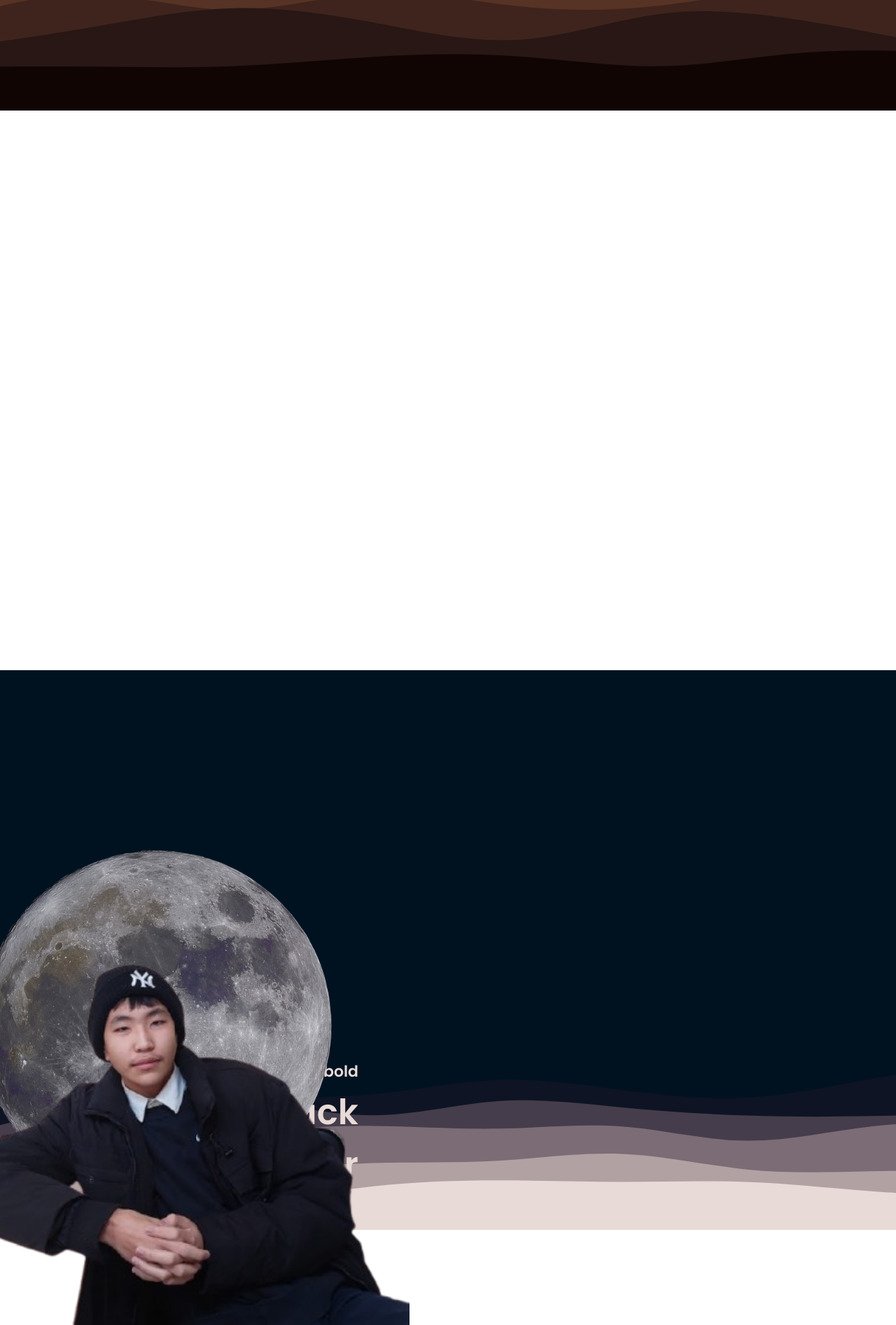
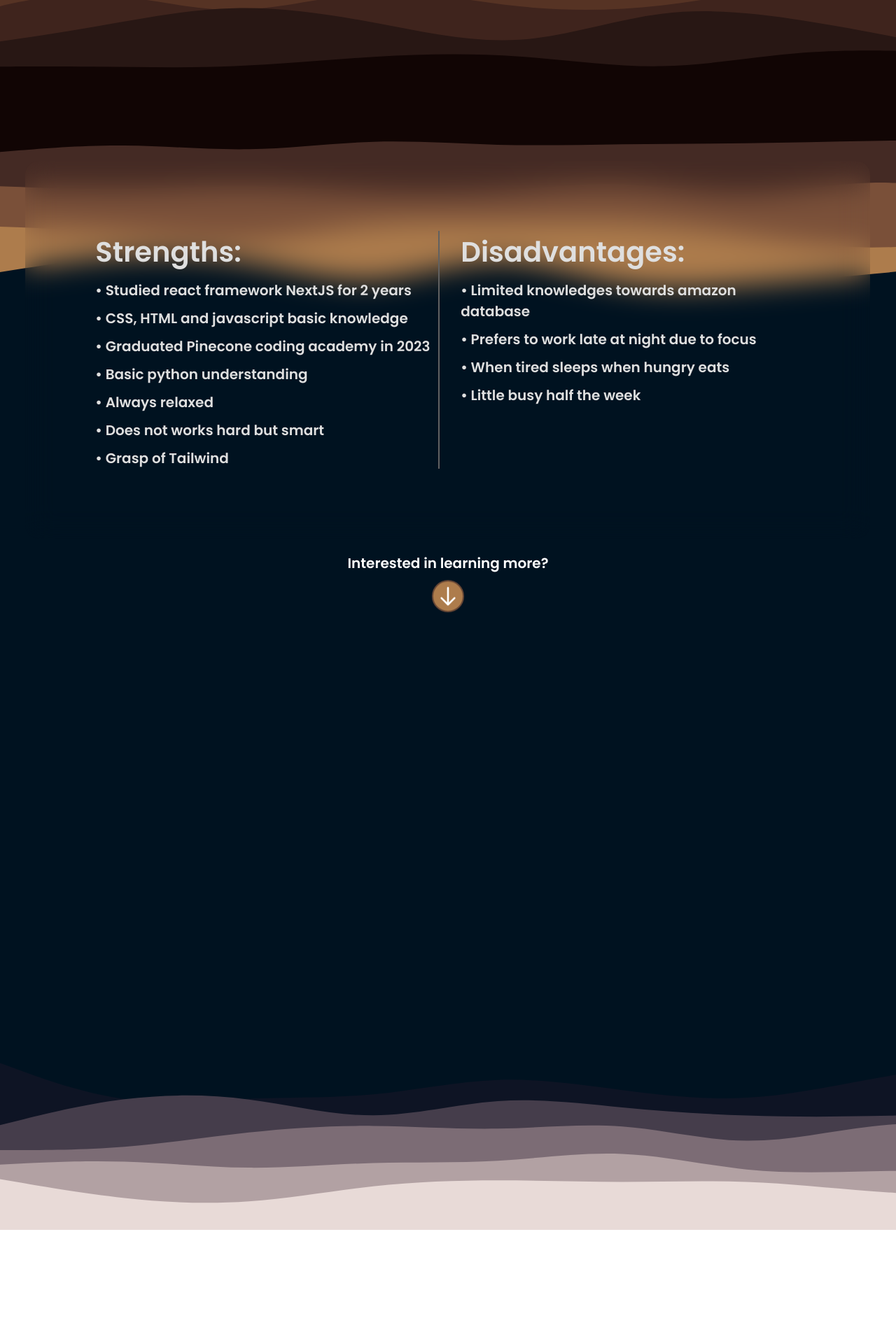
Before and after one commit to simp6969/portfolio, a Next.js app: page / in a window 1280 px wide. Shown: the part 642-2536 px from the top of the page at 70% size. After the commit the page ends 2400 px from the top, so only its background shows below. Built offline with nearby package versions, Linux system fonts and the light colour scheme.

Commit message:
page 2 and 3 improved a little

```diff
--- a/app/globals.css
+++ b/app/globals.css
@@ -95,7 +95,6 @@ h1 {
   display: flex !important;
   background-color: #0e1424;
   color: #e8dad7;
-  gap: 10%;
   background-image: url("../public/bg-desktop.svg");
   background-repeat: no-repeat;
   background-size: cover;
@@ -220,3 +219,40 @@ h1 {
     transform: rotate(-360deg) translateX(8px) rotate(360deg);
   }
 }
+
+.page2 {
+  background-image: url("../public/page2.svg");
+  height: 100vh;
+  width: 100vw;
+  background-repeat: no-repeat;
+  background-size: cover;
+  display: flex;
+  justify-content: center;
+  align-items: center;
+  color: rgb(223, 223, 223);
+}
+.benefits {
+  display: flex;
+  flex-direction: column;
+  gap: 10px;
+  width: 50%;
+  border-right: 2px rgb(97, 97, 97) solid;
+  border-right-style: solid;
+}
+p {
+  font-size: 20px;
+}
+.disadvantage {
+  display: flex;
+  flex-direction: column;
+  gap: 10px;
+}
+.info-container {
+  backdrop-filter: blur(20px);
+  padding: 100px;
+  border-radius: 20px;
+}
+.font_title {
+  display: inline-block;
+  font-size: 40px;
+}
--- a/app/page.js
+++ b/app/page.js
@@ -1,6 +1,7 @@
 "use client";
 
 import { Page1 } from "@/components/Page1";
+import { Page2 } from "@/components/Page2";
 import { useEffect, useRef, useState } from "react";
 
 export default function App() {
@@ -20,11 +21,10 @@ export default function App() {
 
             const maxTranslateX = 70; // Maximum translation to the RIGHT (when ratio is 0)
             const translateX = maxTranslateX * (1 - intersectionRatio);
-
             introduction.style.opacity = `${intersectionRatio}`;
+            introduction.style.transform = `translateX(${translateX * -1}%)`;
             introImageRef.current.style.transform = `translateX(${translateX}%)`;
             introImageRef.current.style.opacity = `${intersectionRatio}`;
-            console.log(intersectionRatio);
           } else {
             introduction.style.transform = `translateX(${100}%)`;
             introduction.style.opacity = `0`;
@@ -32,15 +32,16 @@ export default function App() {
         });
       },
       {
-        threshold: Array.from({ length: 100 }, (_, i) => i / 100), // More granular threshold
-        root: null, // Use viewport as root
+        threshold: Array.from({ length: 100 }, (_, i) => i / 100),
+        root: null,
       }
     );
 
     observer.observe(container);
 
     return () => {
-      observer.disconnect(); // Cleanup on unmount
+      observer.disconnect();
+      t;
     };
   }, []);
   return (
@@ -49,11 +50,11 @@ export default function App() {
         ref={containerRef}
         className="justify-center items-center h-[100vh] w-[100vw] gap-[20px] page1 flex"
       >
-        <div
-          ref={introductionRef}
-          className={"flex gap-[10px] flex-col transition-all duration-[700ms]"}
-        >
-          <h1>Nice to meet you, im Ariunbold Bold</h1>
+        <div ref={introductionRef} className={"flex gap-[10px] flex-col "}>
+          <div>
+            <h1 className="font_title">Nice to meet you, im Ariunbold Bold</h1>
+            <p>Full-stack developer</p>
+          </div>
           <div className="flex gap-[20px]">
             <button className="defaultButton bg-[var(--secondaryColor)]">
               Contact
@@ -65,7 +66,9 @@ export default function App() {
         </div>
         <div ref={introImageRef} className={"main_img1"} />
       </div>
-      <div className="w-[100vw] h-[100vh]"></div>
+      <div className="w-[100vw] h-[100vh]">
+        <Page2 />
+      </div>
       <div className="w-[100vw] introPage h-[100vh]">
         <Page1 />
       </div>
--- a/components/Page1.jsx
+++ b/components/Page1.jsx
@@ -1,32 +1,33 @@
+// "use client";
+
+import { useEffect, useRef } from "react";
+
 export function Page1() {
-  return (
-    <>
-      <div className="w-[40%] HeaderText text-right flex justify-center gap-[5px]  flex-col">
-        <p className="text-[22px] text-[#e8dad7] font-bold">
-          Hi, my name is Ariunbold
-        </p>
-        <h1 className="text-[#e8dad7]">Full-stack developer</h1>
-        <div className="flex justify-end gap-[20px]">
-          <button className="bg-[#e8dad7] relative z-10 hover:bg-[#fffff5] duration-700 text-[#0e1424] w-[130px] h-[50px] p-[10px] px-[15px] font-bold text-[19px] rounded-[5px]">
-            Contact
-          </button>
-          <button className=" w-[130px] pointer-events-auto relative z-10 h-[50px] border-2 border-[#e8dad7] duration-700 hover:bg-[#1e2a4b] rounded-[5px] font-bold text-[19px]">
-            Projects
-          </button>
-        </div>
-      </div>
-      <div className="w-[50%] h-[100%] !flex items-start justify">
-        <div
-          className={
-            "absolute mt-[150px] ml-[20px] h-[400px] blobContainer w-[400px] "
+  const moon = useRef(null);
+  const character = useRef(null);
+  const header = useRef(null);
+  const container = useRef(null);
+
+  useEffect(() => {
+    const observer = new IntersectionObserver(
+      (entries) => {
+        entries.forEach((entry) => {
+          if (entry.isIntersecting) {
+            const intersectionRatio = entry.intersectionRatio;
+
+            const maxTranslate = 70;
+            const translateX = maxTranslate * (1 - intersectionRatio);
+            console.log(translateX);
           }
-        />
-        <img
-          className="scale-[1.7] myPhoto z-10 relative"
-          src="./me2.jpg"
-        ></img>
-      </div>
-      <div className="pointer-events-none" id="starContainer"></div>
-    </>
-  );
+        });
+      },
+      {
+        threshold: Array.from({ length: 100 }, (_, i) => i / 100),
+        root: null,
+      }
+    );
+    observer.observe(container.current);
+  }, []);
+
+  return <div className="flex gap-[20px]" ref={container}></div>;
 }
--- /dev/null
+++ b/components/Page2.jsx
@@ -0,0 +1,41 @@
+export function Page2() {
+  return (
+    <div className="page2 ">
+      <div className="flex flex-col justify-center gap-[20px] items-center">
+        <div className=" info-container gap-[30px] flex">
+          <div className="benefits">
+            <h1 className="font_title">Strengths:</h1>
+            <p>&#8226; Studied react framework NextJS for 2 years</p>
+            <p>&#8226; CSS, HTML and javascript basic knowledge</p>
+            <p>&#8226; Graduated Pinecone coding academy in 2023</p>
+            <p>&#8226; Basic python understanding</p>
+            <p>&#8226; Always relaxed</p>
+            <p>&#8226; Does not works hard but smart</p>
+            <p>&#8226; Grasp of Tailwind </p>
+          </div>
+          <div className="disadvantage">
+            <h1 className="font_title">Disadvantages:</h1>
+            <p>&#8226; Limited knowledges towards amazon database</p>
+            <p>&#8226; Prefers to work late at night due to focus</p>
+            <p>&#8226; When tired sleeps when hungry eats</p>
+            <p>&#8226; Little busy half the week</p>
+          </div>
+        </div>
+        <p className="text-[white]">Interested in learning more?</p>
+        <div className="bg-[#ad7c4c]  animate-bounce p-[5px] hover:cursor-pointer rounded-[50%] border-2 border-[#694836]">
+          <svg
+            className="size-8 text-white"
+            fill="none"
+            strokeLinecap="round"
+            strokeLinejoin="round"
+            strokeWidth="2"
+            viewBox="0 0 24 24"
+            stroke="currentColor"
+          >
+            <path d="M19 14l-7 7m0 0l-7-7m7 7V3"></path>
+          </svg>
+        </div>
+      </div>
+    </div>
+  );
+}
```
Also changed, not shown: public/page2.svg (added).
